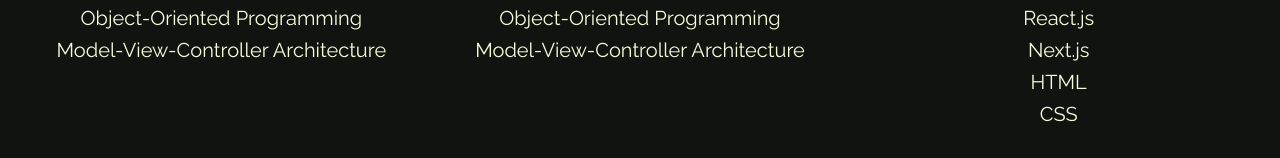
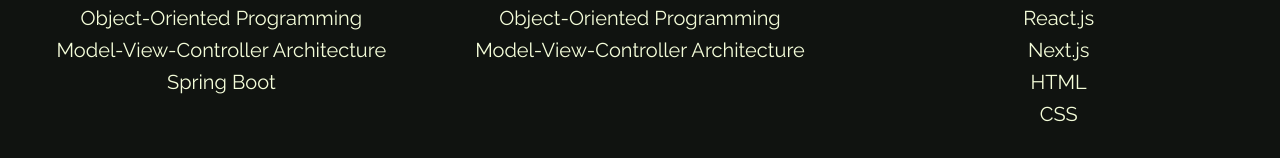
Before and after one commit to myang5128/Portfolio, a Next.js app: page /projects in a window 1280 px wide. Shown: the part 514-672 px from the top of the page. Built offline with nearby package versions, Linux system fonts and the light colour scheme.

Commit message:
added new skills

```diff
--- a/src/app/projects/components/SkillBoxes.jsx
+++ b/src/app/projects/components/SkillBoxes.jsx
@@ -11,6 +11,7 @@
             "Java",
             "Object-Oriented Programming",
             "Model-View-Controller Architecture",
+            "Spring Boot",
         ]
     },
     {
```
